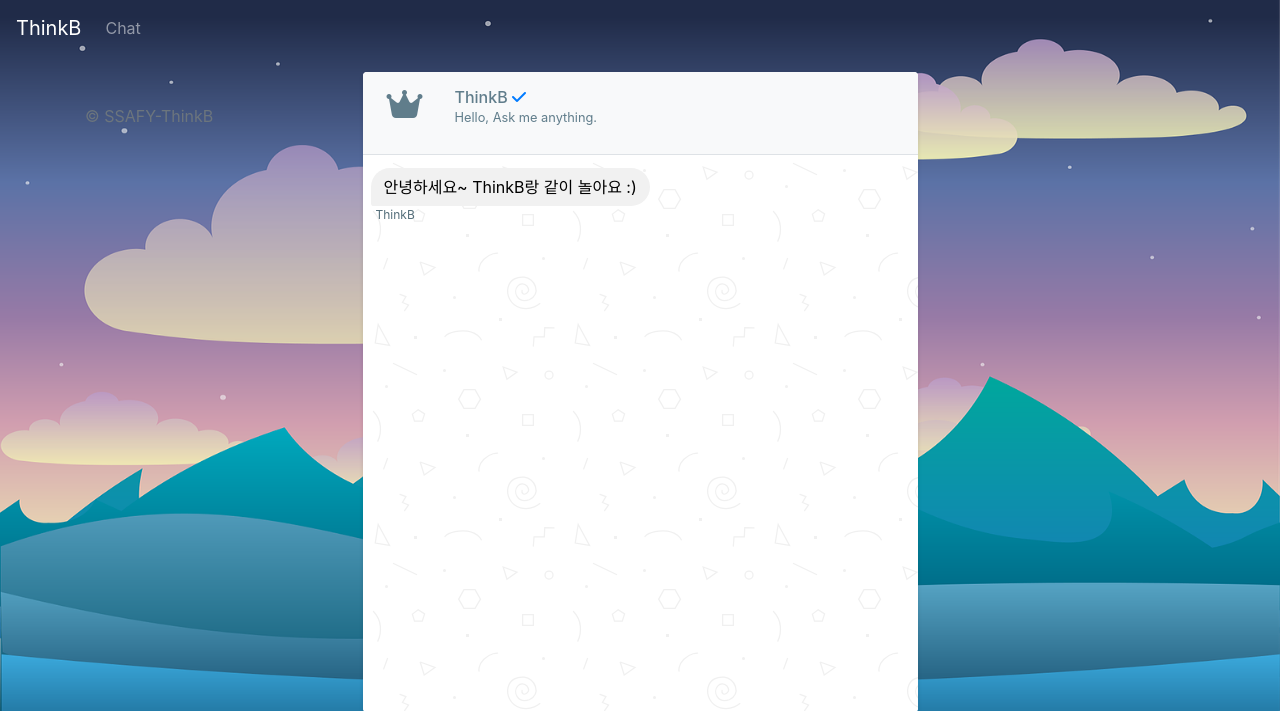
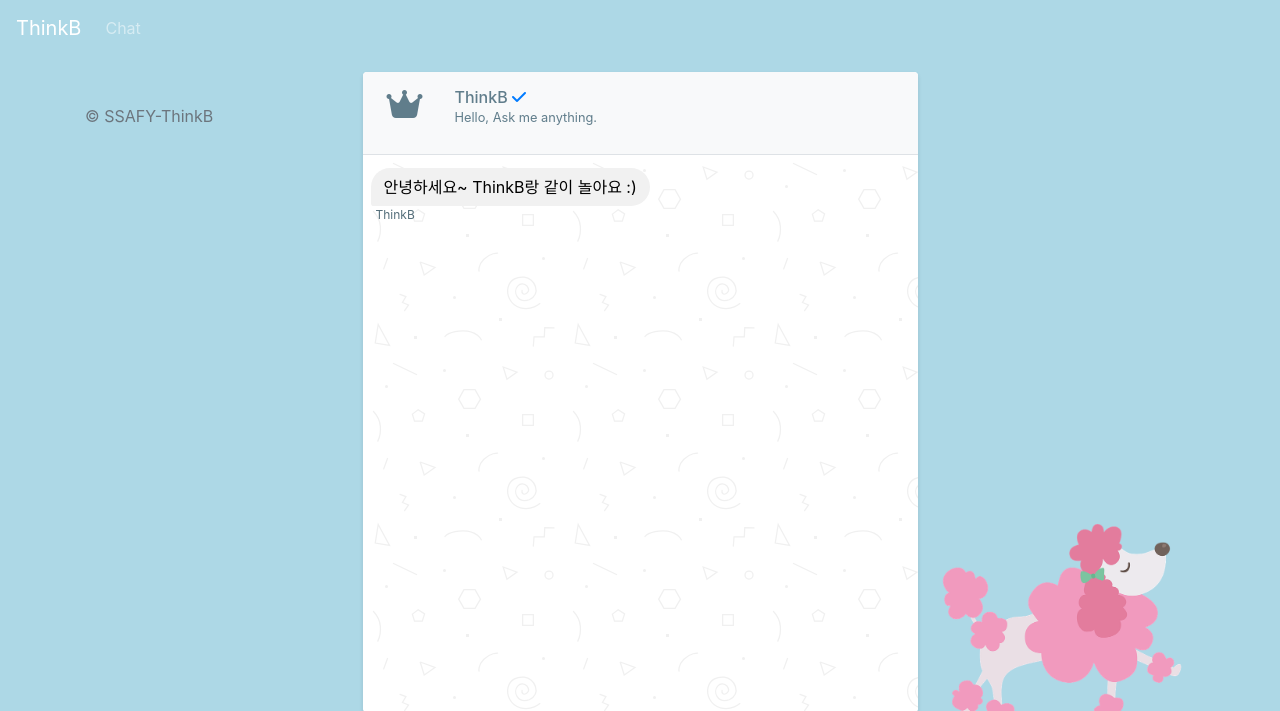
Before and after one commit to ClearRoot/ai-sub3, a Flask app: page /chat in a window 1280 px wide. Shown: the top 711 px of the page. Run offline with Flask 2, Linux system fonts and the light colour scheme; some libraries are stand-ins or nearby versions.

Commit message:
chat 페이지 테마 변경
Former-commit-id: 2a39bdf4ff42ba9bf20d21f2a6e72fe6eaa4443c

```diff
--- a/static/chat.css
+++ b/static/chat.css
@@ -1,5 +1,9 @@
 body{
-    background: #ddd;
+    background: lightblue;
+    background-image: url('poodle.png');
+    background-repeat: no-repeat;
+    background-position: 91% 90%;
+    background-size: 250px;
 }
 
 a {
--- a/templates/layout.html
+++ b/templates/layout.html
@@ -11,7 +11,7 @@
     {% block stylesheet %}
     {% endblock %}
 </head>
-<body style="background-image: url('../static/bg1.png'); background-size: 100% 100%;">
+<body>
     <header>
         <nav class="navbar navbar-dark navbar-expand-lg">
             <a class="navbar-brand" href="{{ url_for('index') }}">ThinkB</a>
```
